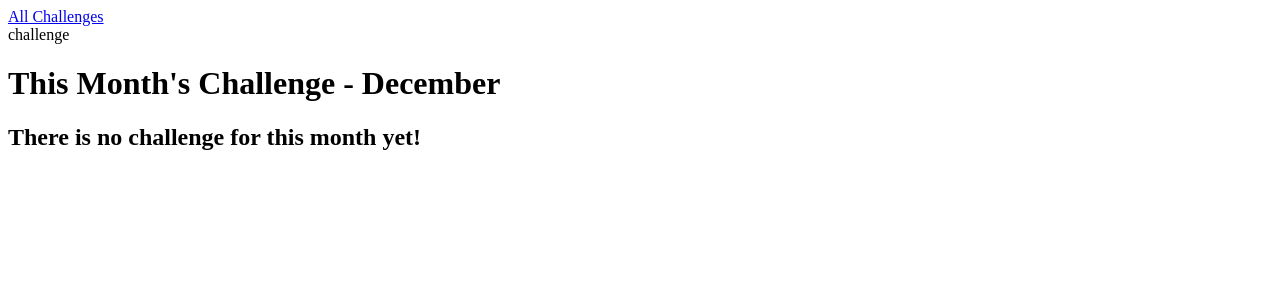
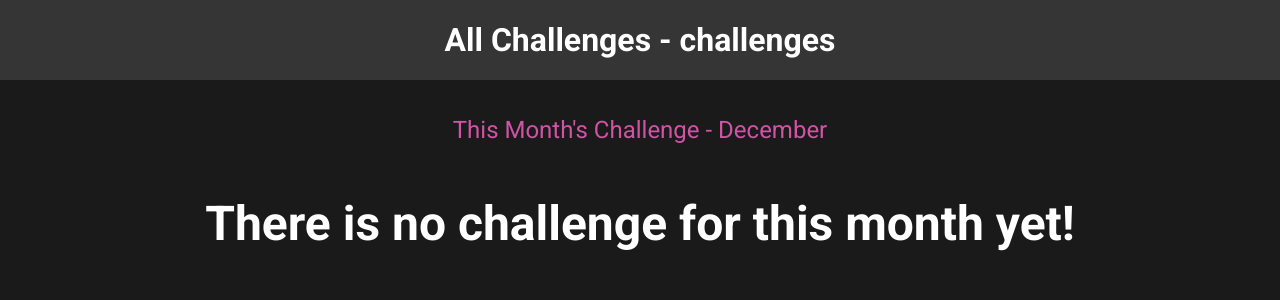
Before and after one commit to omeatai/django-project-blog, a Django app: page /challenges/december in a window 1280 px wide. Shown: the top 300 px of the page. Run offline with Django 5.2, Linux system fonts and the light colour scheme.

Commit message:
10. Setup Global Static Files and Styling
10. Setup Global Static Files and Styling

```diff
--- /dev/null
+++ b/challenges_project/challenges/static/challenges/main.css
@@ -0,0 +1,66 @@
+ul {
+  list-style: none;
+  margin: 2rem auto;
+  width: 90%;
+  max-width: 20rem;
+  box-shadow: 0 2px 8px □rgba(0, 0, 0, 0.26);
+  padding: 1rem;
+  border: 10px solid #000;
+  border-radius: 12px;
+  display: flex;
+  flex-direction: column;
+  flex-wrap: wrap;
+  height: 30rem;
+  background-color: #fff;
+}
+
+li {
+  margin: 1rem 0;
+  text-align: center;
+  font-size: 1.5 rem;
+  border-bottom: 1px solid #000;
+  padding-bottom: 1rem;
+}
+
+li:last-of-type,
+li:nth-of-type(6) {
+  border-bottom: none;
+}
+
+li a {
+  text-decoration: none;
+  color: #383838;
+}
+
+li a:hover,
+li a:active {
+  color: rgb(126, 1, 84);
+}
+
+a {
+  text-decoration: none;
+  color: #383838;
+}
+
+h1,
+h2 {
+  text-align: center;
+  color: white;
+}
+
+h1 {
+  font-size: 1.5rem;
+  margin: 2rem 0 1rem 0;
+  font-weight: normal;
+  color: #cf54a6;
+}
+
+h2 {
+  font-size: 3rem;
+  font-weight: bold;
+}
+
+.fallback {
+  text-align: center;
+  color: white;
+}
--- /dev/null
+++ b/challenges_project/challenges/static/challenges/navbar.css
@@ -0,0 +1,25 @@
+header {
+  width: 100%;
+  height: 5rem;
+  background-color: #353535;
+}
+
+header nav {
+  width: 100%;
+  height: 100%;
+  display: flex;
+  justify-content: center;
+  align-items: center;
+}
+
+header nav a {
+  color: white;
+  font-size: 2rem;
+  font-weight: bold;
+  text-decoration: none;
+}
+
+header nav a:hover,
+header nav a:active {
+  color: #cf54a6;
+}
--- a/challenges_project/challenges/templates/challenges/challenge.html
+++ b/challenges_project/challenges/templates/challenges/challenge.html
@@ -1,15 +1,21 @@
 {% extends "base.html" %}
+{% comment %}  {% endcomment %}
+{% load static %}
+{% block css_files %}
+  <link rel="stylesheet" href="{% static 'challenges/main.css' %}">
+  <link rel="stylesheet" href="{% static 'challenges/navbar.css' %}">
+{% endblock css_files %}
 {% comment %} Title {% endcomment %}
 {% block page_title %}
   {{ month_name | title }} Challenge
 {% endblock page_title %}
 {% comment %} Body {% endcomment %}
 {% block content %}
-  {% include "challenges/partials/navbar.html" with active_page="challenge" %}
+  {% include "challenges/partials/navbar.html" with active_page="challenges" %}
   <h1>This Month's Challenge - {{ month_name | title }}</h1>
   {% if text is not None %}
     <h2>{{ text }}</h2>
   {% else %}
-    <h2>There is no challenge for this month yet!</h2>
+    <h2 class="fallback">There is no challenge for this month yet!</h2>
   {% endif %}
 {% endblock content %}
--- a/challenges_project/challenges/templates/challenges/partials/navbar.html
+++ b/challenges_project/challenges/templates/challenges/partials/navbar.html
@@ -1,6 +1,5 @@
 <header>
     <nav>
-        <a href="{% url 'index' %}">All Challenges</a>
+        <a href="{% url 'index' %}">All Challenges - {{ active_page }}</a>
     </nav>
-    {{ active_page }}
 </header>
--- a/challenges_project/challenges/views.py
+++ b/challenges_project/challenges/views.py
@@ -67,3 +67,5 @@ def monthly_challenge(request, month):
         # response_data = render_to_string("404.html")
         # return HttpResponseNotFound(response_data)
         raise Http404()
+
+#
--- a/challenges_project/challenges_project/settings.py
+++ b/challenges_project/challenges_project/settings.py
@@ -11,6 +11,7 @@ https://docs.djangoproject.com/en/5.0/ref/settings/
 """
 
 from pathlib import Path
+import os
 
 # Build paths inside the project like this: BASE_DIR / 'subdir'.
 BASE_DIR = Path(__file__).resolve().parent.parent
@@ -122,6 +123,11 @@ USE_TZ = True
 
 STATIC_URL = 'static/'
 
+STATICFILES_DIRS = [
+    # BASE_DIR / 'static',
+    os.path.join(BASE_DIR, 'static/'),
+]
+
 # Default primary key field type
 # https://docs.djangoproject.com/en/5.0/ref/settings/#default-auto-field
 
--- /dev/null
+++ b/challenges_project/static/base.css
@@ -0,0 +1,13 @@
+@import url("https://fonts.googleapis.com/css2?family=Roboto:wght@400;700&display=swap");
+
+html {
+  font-family: "Roboto", sans-serif;
+}
+
+body {
+  margin: 0;
+  font-size: 1.2rem;
+  line-height: 1.5;
+  color: #eee;
+  background: #1a1a1a;
+}
--- a/challenges_project/templates/base.html
+++ b/challenges_project/templates/base.html
@@ -1,3 +1,4 @@
+{% load static %}
 <!DOCTYPE html>
 <html lang="en">
     <head>
@@ -10,6 +11,9 @@
                 My Challenges
             {% endblock page_title %}
         </title>
+        <link rel="stylesheet" href="{% static 'base.css' %}" />
+        {% block css_files %}
+        {% endblock css_files %}
     </head>
     <body>
         {% block content %}
```
Also changed, not shown: challenges_project/challenges/templates/challenges/index.html (+7 -2 lines).
